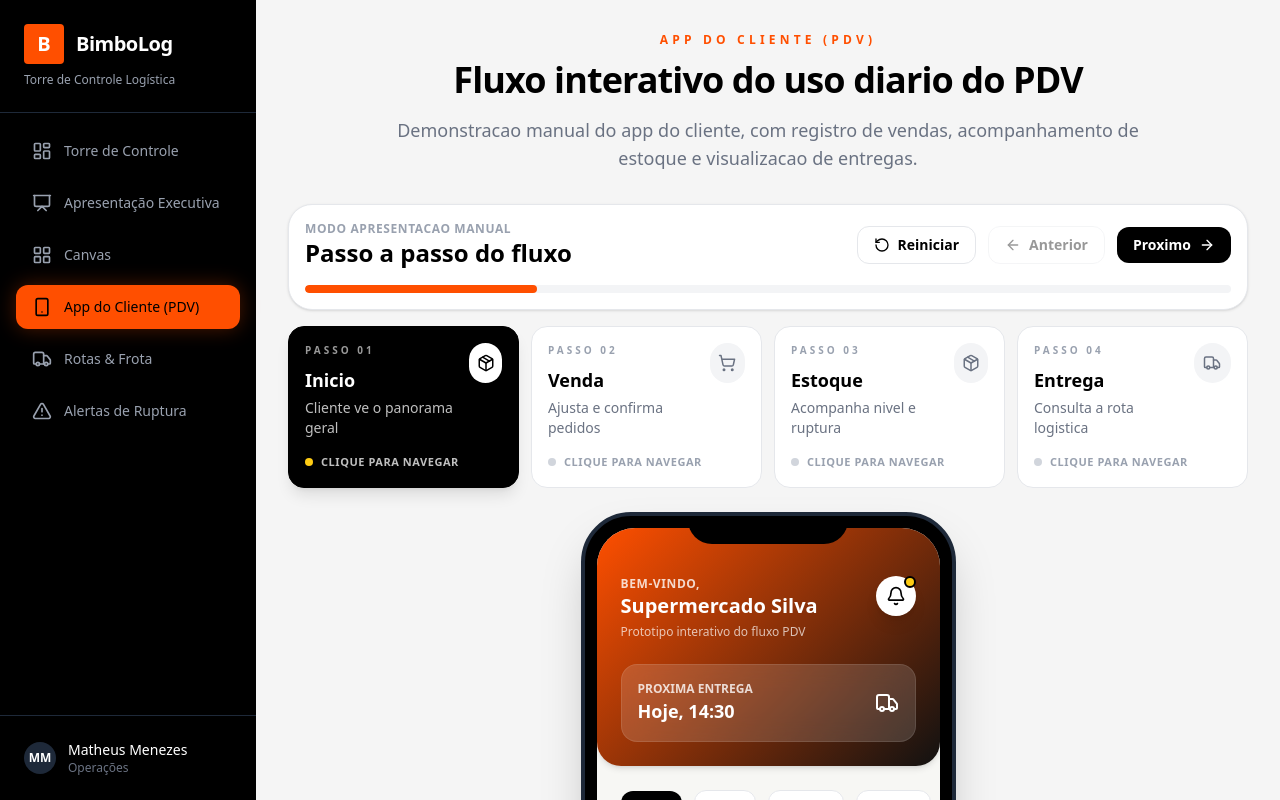
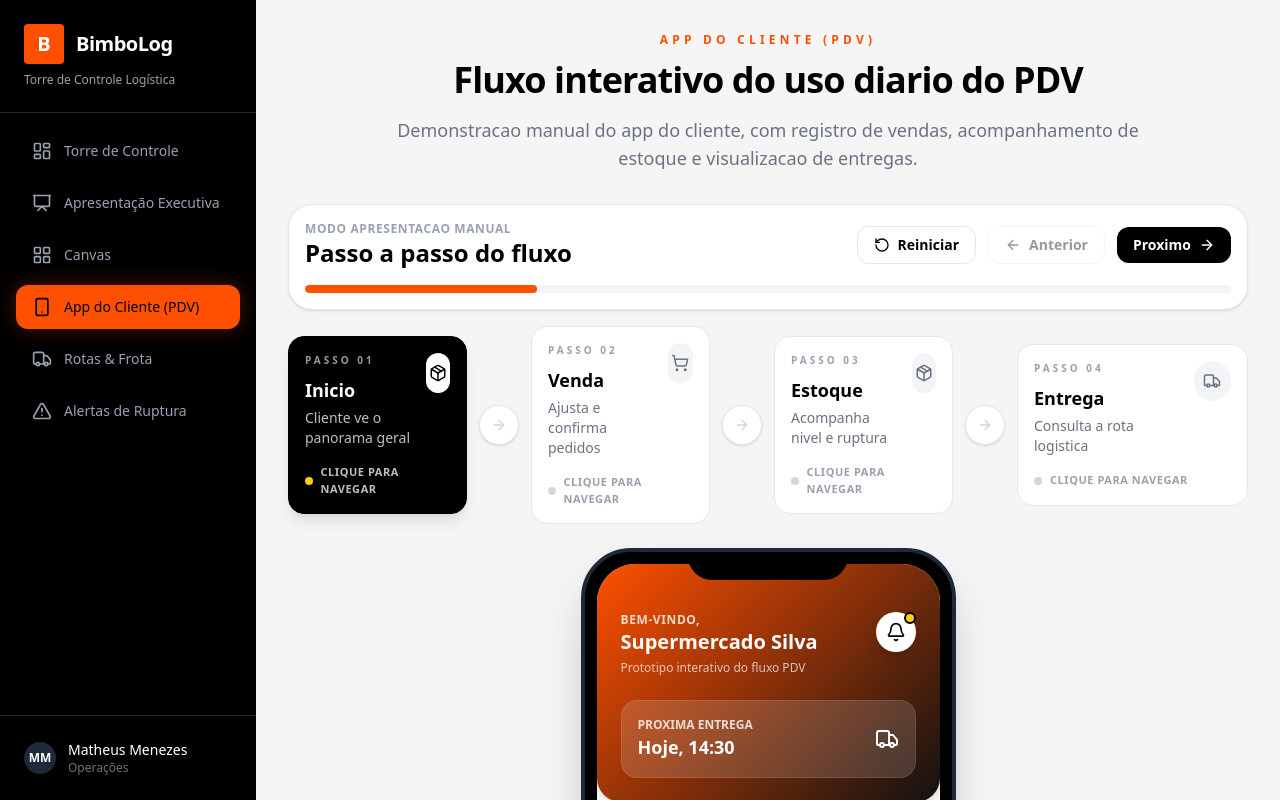
Before and after one commit to Matheusmb3/BIMBO, a React (Vite) app: page / in a window 1280 px wide. Both pictures are taken after a click on the button "App do Cliente (PDV)". Shown: the top 800 px of the page. Built offline with nearby package versions, Linux system fonts and the light colour scheme; a web font is replaced by a local one.

Commit message:
feat: create POSApp component with interactive multi-step flow for demonstration

```diff
--- a/src/components/POSApp.tsx
+++ b/src/components/POSApp.tsx
@@ -99,15 +99,16 @@ export function POSApp() {
           </div>
         </div>
 
-        <div className="grid grid-cols-1 md:grid-cols-4 gap-3">
+        <div className="flex flex-col md:flex-row md:items-stretch gap-3">
           {stepFlow.map((item, index) => {
             const isActive = index === activeStep;
             const Icon = item.icon;
+
             return (
+              <div key={item.label} className="flex flex-col md:flex-row md:items-center gap-3 md:flex-1">
                 <button
-                key={item.label}
                   onClick={() => setActiveStep(index)}
-                className={`relative overflow-hidden rounded-2xl border p-4 text-left transition-all ${isActive ? 'border-black bg-black text-white shadow-lg' : 'border-gray-200 bg-white hover:border-gray-300'}`}
+                  className={`relative overflow-hidden rounded-2xl border p-4 text-left transition-all md:flex-1 ${isActive ? 'border-black bg-black text-white shadow-lg' : 'border-gray-200 bg-white hover:border-gray-300'}`}
                 >
                   <div className="flex items-start justify-between gap-3">
                     <div>
@@ -124,6 +125,15 @@ export function POSApp() {
                     <span className={`text-[11px] font-bold uppercase tracking-wider ${isActive ? 'text-white/75' : 'text-gray-400'}`}>Clique para navegar</span>
                   </div>
                 </button>
+
+                {index < stepFlow.length - 1 && (
+                  <div className="hidden md:flex items-center justify-center text-gray-300 shrink-0">
+                    <div className="w-10 h-10 rounded-full border border-gray-200 bg-white flex items-center justify-center shadow-sm">
+                      <ArrowRight size={16} />
+                    </div>
+                  </div>
+                )}
+              </div>
             );
           })}
         </div>
```
Lines whose indentation alone changed are shown as unchanged.
